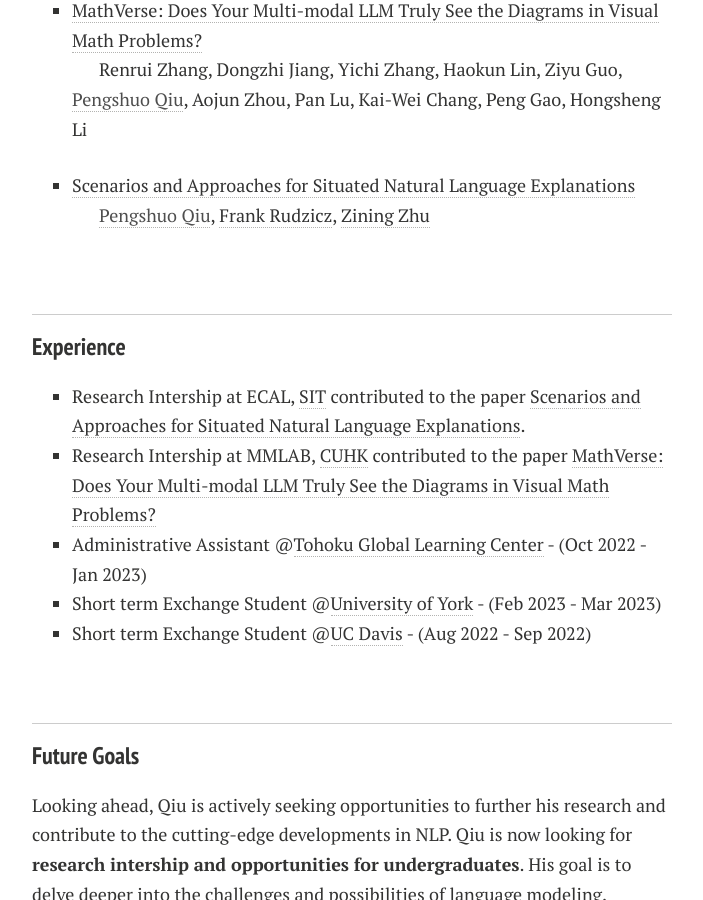
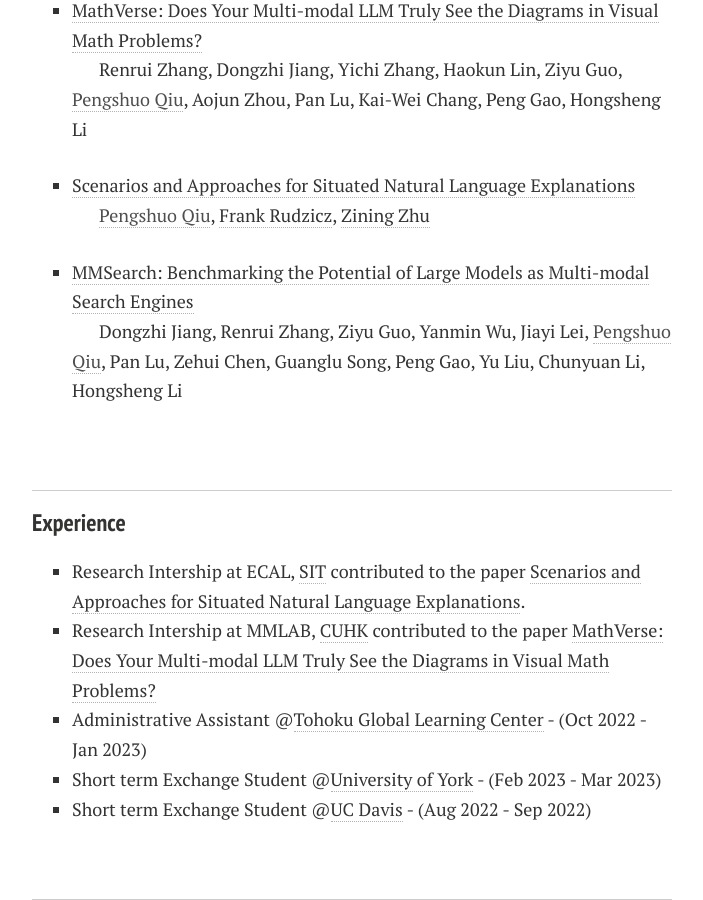
Before and after one commit to prnszz/prnszz.github.io, a Jekyll site: the page built from index.md, in a window 1280 px wide and 900 px high, scrolled down 959 px. Shown: the whole window, without its empty margins (288-991 px from the left). Built offline with Jekyll 4.4.1, drawn with Linux system fonts in a browser that asks for light colours; nearby versions of some CDN libraries; comment, search, counter and statistics services are not loaded; a style sheet for code colours, icons or effects is not loaded; our own code applies the rules of GitHub Pages for plain Markdown files.

Commit message:
2024-09-25

```diff
--- a/index.md
+++ b/index.md
@@ -43,6 +43,10 @@ Qiu is a 3rd year student in [Tohoku university](https://www.tohoku.ac.jp/en/).
 
   [Pengshuo Qiu](), [Frank Rudzicz](https://web.cs.dal.ca/~rudzicz/), [Zining Zhu](https://ziningzhu.github.io/)
 
+- [MMSearch: Benchmarking the Potential of Large Models as Multi-modal Search Engines](https://mmsearch.github.io/)
+
+  Dongzhi Jiang, Renrui Zhang, Ziyu Guo, Yanmin Wu, Jiayi Lei, [Pengshuo Qiu](), Pan Lu, Zehui Chen, Guanglu Song, Peng Gao, Yu Liu, Chunyuan Li, Hongsheng Li
+
 <br>
 
 ---
```
Also changed, not shown: 1 other file.
